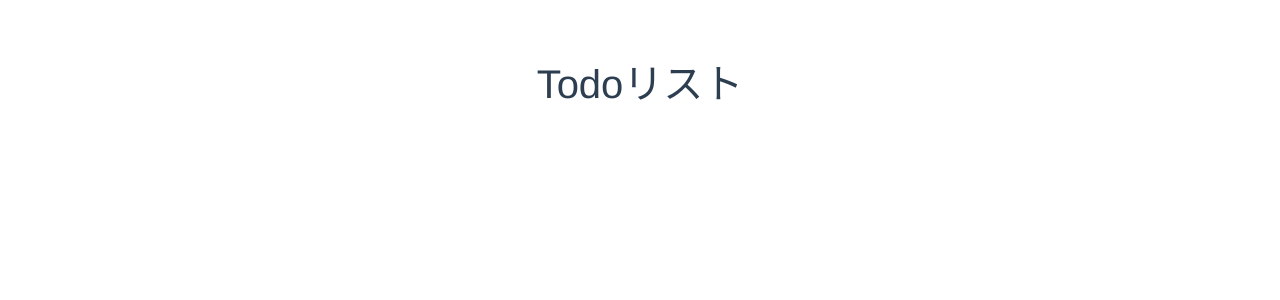
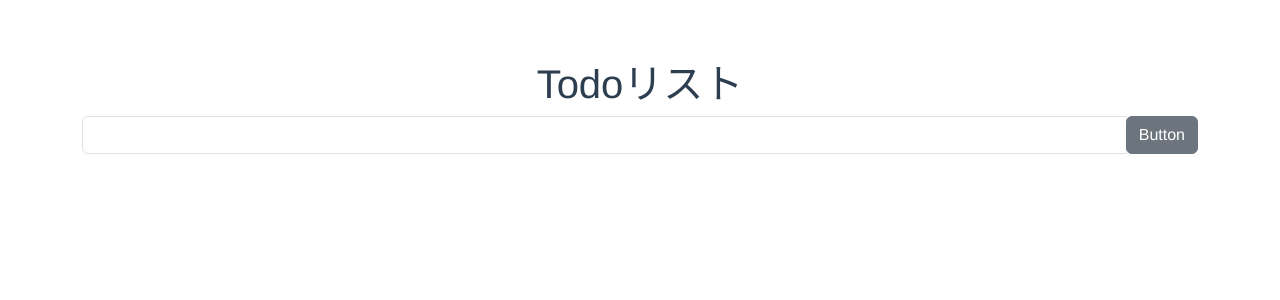
Before and after one commit to i-yuka1129/firebase-vue-todo, a Vue app: page / in a window 1280 px wide. Shown: the top 300 px of the page. Built offline with nearby package versions, Linux system fonts and the light colour scheme.

Commit message:
TodoFormコンポーネントの読み込み

```diff
--- a/src/pages/Index.vue
+++ b/src/pages/Index.vue
@@ -1,12 +1,18 @@
 <template>
   <div>
     <h1>Todoリスト</h1>
+    <todo-form />
   </div>
 </template>
 
 <script>
+import TodoForm from '@/components/TodoForm';
+
 export default {
   name: 'Todo',
+  components: {
+    TodoForm,
+  },
 };
 </script>
 
```
Also changed, not shown: 1 other file (tests, documents, lock files or other folders).
